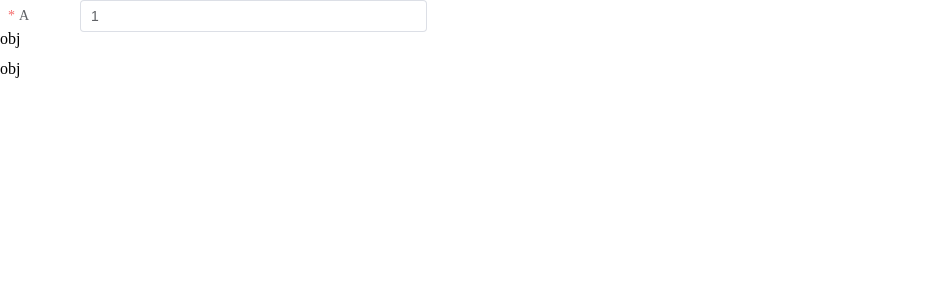
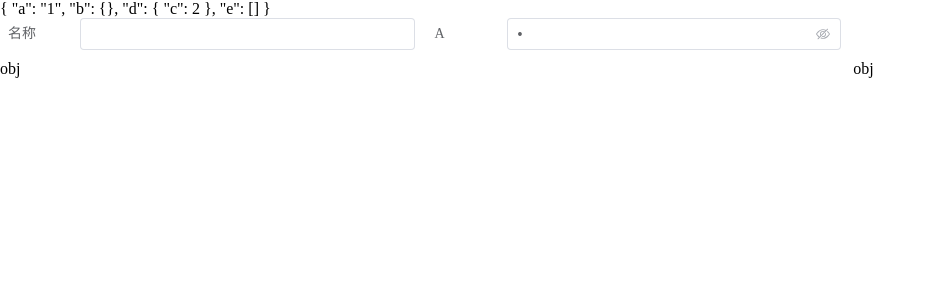
Before and after one commit to 319635179/custom-web, a Vue app: page /home in a window 1280 px wide. Shown: the top 300 px of the page, without its empty margins (0-936 px from the left). Built offline with nearby package versions, Linux system fonts and the light colour scheme.

Commit message:
[修改内容]:表单-密码类型支持

```diff
--- /dev/null
+++ b/src/algorthm/splay.ts
@@ -0,0 +1 @@
+export const useSplay = () => {};
--- a/src/components/FormRender/index.less
+++ b/src/components/FormRender/index.less
@@ -2,14 +2,22 @@
   position: relative;
   width: 100%;
   box-sizing: border-box;
+  --form-item-padding: 12px;
+  --form-margin-bottom: 12px;
 
   .cw-form-item {
     display: inline-block;
     width: var(--form-item-width);
     height: 30px;
     box-sizing: border-box;
+    margin-bottom: var(--form-margin-bottom);
+    vertical-align: top;
   }
   .el-form-item__label {
     padding-left: 8px;
   }
+  .el-form-item__content {
+    box-sizing: border-box;
+    padding-right: var(--form-item-padding);
+  }
 }
--- a/src/components/FormRender/index.vue
+++ b/src/components/FormRender/index.vue
@@ -5,10 +5,11 @@
     :labelWidth
     :labelPosition
     :disabled
+    @submit.native.prevent
   >
     <template v-if="value">
       <Item
-        v-for="(item, prop, index) in schema.properties"
+        v-for="(item, prop, index) in schema"
         v-model="value[item.prop || prop]"
         :key="item.prop || prop"
         :prop="item.prop || prop"
@@ -30,6 +31,9 @@ import "./index.less";
 const props = defineProps<{
   schema: FormSchema;
   disabled?: boolean;
+  labelWidth?: number; // label宽度
+  labelPosition?: LabelPosition;
+  column?: number; // 列数
 }>();
 
 const emits = defineEmits(["change"]);
@@ -37,9 +41,9 @@ const value = defineModel<any>();
 
 const tableRef = ref();
 
-const labelWidth = props.schema?.labelWidth || 80;
-const labelPosition = props.schema?.labelPosition || "left";
-const column = props.schema?.column || 1;
+const labelWidth = props.labelWidth || 80;
+const labelPosition = props.labelPosition || "left";
+const column = props.column || 1;
 
 const handleItemChange = (prop: string, path: string, val: any) => {
   emits("change", prop, path, val);
--- /dev/null
+++ b/src/components/FormRender/tools.ts
@@ -0,0 +1,12 @@
+export const getFormItem = (
+  meta: MetaType | FormMetaItem,
+  entry?: FormEntry,
+) => {
+  const prop = entry?.prop || meta.prop;
+  return {
+    [prop]: {
+      ...meta,
+      ...entry,
+    },
+  };
+};
--- a/src/components/FormRender/widget.vue
+++ b/src/components/FormRender/widget.vue
@@ -3,37 +3,39 @@
     :label="config.label"
     :required="config.required"
     :rules="config.rules"
-    @change="handleChange"
     v-bind="style"
   >
     <!-- 1、字符类型 -->
     <el-input
       v-if="widget === 'input'"
       v-model="value"
-      @change="handleChange"
       v-bind="config.attribute"
     ></el-input>
-    <!-- 2、数字类型 -->
+    <!-- 2、密码类型 -->
+    <el-input
+      v-if="widget === 'password'"
+      v-model="value"
+      v-bind="config.attribute"
+      show-password
+    ></el-input>
+    <!-- 3、数字类型 -->
     <el-input-number
       v-else-if="widget === 'input-number'"
       v-model="value"
       :min="config.min"
       :max="config.max"
-      @change="handleChange"
       v-bind="config.attribute"
     ></el-input-number>
-    <!-- 3、布尔类型 -->
+    <!-- 4、布尔类型 -->
     <el-switch
       v-else-if="widget === 'switch'"
       v-model="value"
-      @change="handleChange"
       v-bind="config.attribute"
     ></el-switch>
-    <!-- 4、选择类型 -->
+    <!-- 5、选择类型 -->
     <el-select
       v-else-if="widget === 'select'"
       v-model="value"
-      @change="handleChange"
       v-bind="config.attribute"
     >
       <el-option
@@ -43,12 +45,11 @@
         :value="opt.value"
       ></el-option>
     </el-select>
-    <!--  自定义组件  -->
+    <!--  6、自定义组件  -->
     <component
       v-else-if="widget === 'component' && config.component"
       :is="config.component"
       v-model="value"
-      @change="handleChange"
       v-bind="config.attribute"
     ></component>
   </el-form-item>
@@ -63,7 +64,13 @@ const props = defineProps<{
 }>();
 const emits = defineEmits(["change"]);
 
-const value = defineModel();
+const value = defineModel({
+  set(v: any) {
+    emits("change", props.prop, v);
+
+    return v;
+  },
+});
 
 const style = props.config.style || {};
 const getWidget = (): WidgetType => {
@@ -75,15 +82,13 @@ const getWidget = (): WidgetType => {
       return "input-number";
     case "boolean":
       return "switch";
+    case "password":
+      return "password";
     default:
       return "input";
   }
 };
 const widget = getWidget();
-
-const handleChange = (val: any) => {
-  emits("change", props.prop, val);
-};
 </script>
 
 <style scoped lang="less"></style>
--- /dev/null
+++ b/src/hooks/listener.ts
@@ -0,0 +1,4 @@
+/**
+ * @description 封装常用listener，在mount时调用且在unmount时自动注销
+ */
+export const useListenerInnerMount = () => {};
--- a/src/views/home/index.vue
+++ b/src/views/home/index.vue
@@ -1,25 +1,27 @@
 <template>
-  <FormRender :schema v-model="data" @change="handleChange" />
+  {{ data }}
+  <FormRender :schema v-model="data" @change="handleChange" :column="3" />
 </template>
 
 <script setup lang="ts">
 import FormRender from "@/components/FormRender/index.vue";
 import { ref } from "vue";
+import { getFormItem } from "@/components/FormRender/tools.ts";
+import { NAME } from "@/meta/utils.ts";
 
 const data = ref();
 
 const schema: FormSchema = {
-  column: 3,
-  properties: {
+  ...getFormItem(NAME),
   a: {
     label: "A",
-      required: true,
+    type: "password",
     default: "1",
   },
   b: {
     type: "object",
     label: "B",
-      occupy: 3,
+    occupy: 2,
     properties: {
       c: {
         label: "C",
@@ -44,7 +46,6 @@ const schema: FormSchema = {
     type: "array",
     hidden: 'formData.a === "1"',
   },
-  },
 };
 
 const handleChange = (...args) => {
```
Also changed, not shown: src/components/FormRender/type.d.ts (+16 -8 lines). Lines whose indentation alone changed are shown as unchanged.
